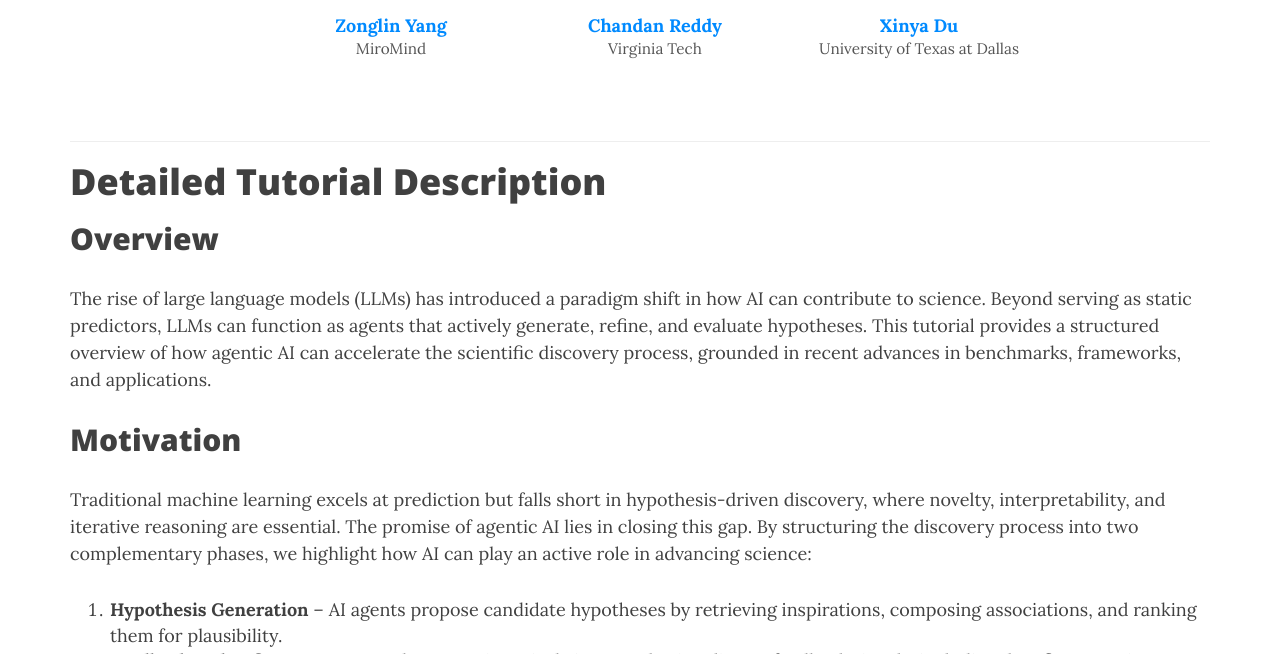
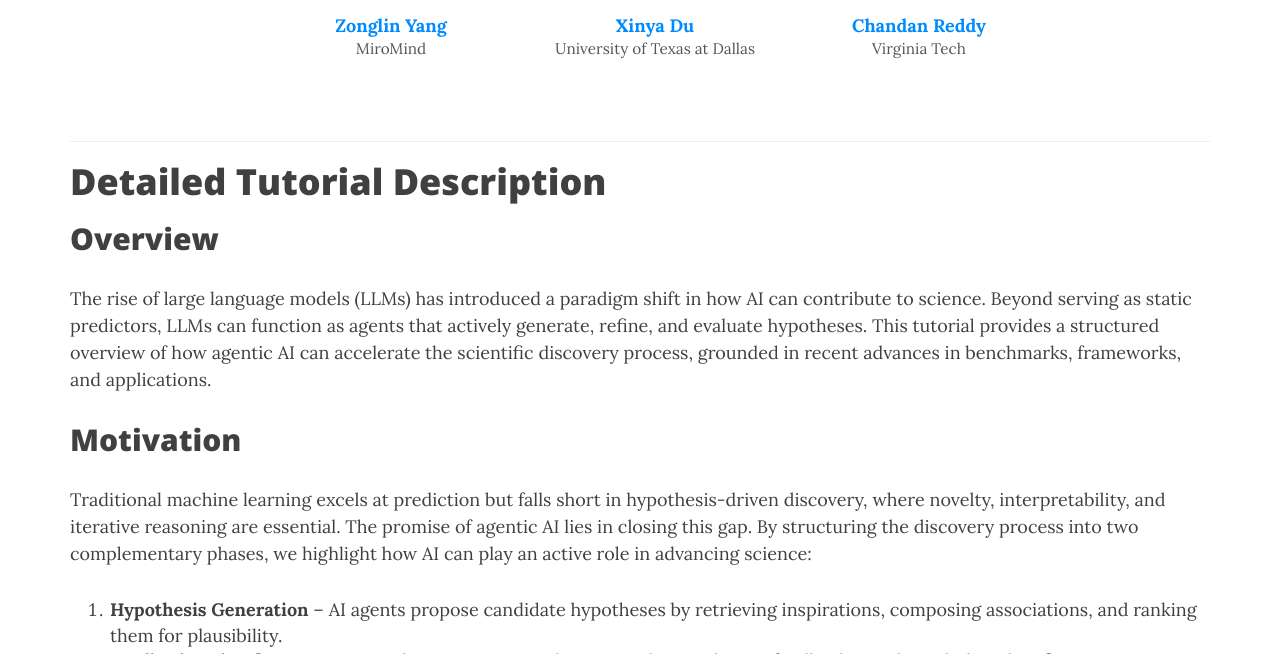
Before and after one commit to ZonglinY/llm4sd-aaai-2026, a Jekyll site: the page built from index.md, in a window 1280 px wide and 900 px high, scrolled down 361 px, cut to the strip 246-900 px from the top of the window. Built offline with Jekyll 4.4.1, drawn with Linux system fonts in a browser that asks for light colours; nearby versions of some CDN libraries; part of the change alters nothing that is shown.

```diff
--- a/_data/organizers.yml
+++ b/_data/organizers.yml
@@ -4,15 +4,15 @@ zonglin:
   title: "Research Scientist"
   affiliation: "MiroMind"
   img: "zonglin-photo.jpeg"
+xinya:
+  name: "Xinya Du"
+  url: "https://xinyadu.github.io/"
+  title: "Assistant Professor"
+  affiliation: "University of Texas at Dallas"
+  img: "xinya-photo.jpg"
 chandan:
   name: "Chandan Reddy"
   url: "https://creddy.net/"
   title: "Professor"
   affiliation: "Virginia Tech"
   img: "chandan-photo.jpg"
-xinya:
-  name: "Xinya Du"
-  url: "https://xinyadu.github.io/"
-  title: "Assistant Professor"
-  affiliation: "University of Texas at Dallas"
-  img: "xinya-photo.jpg"
```
